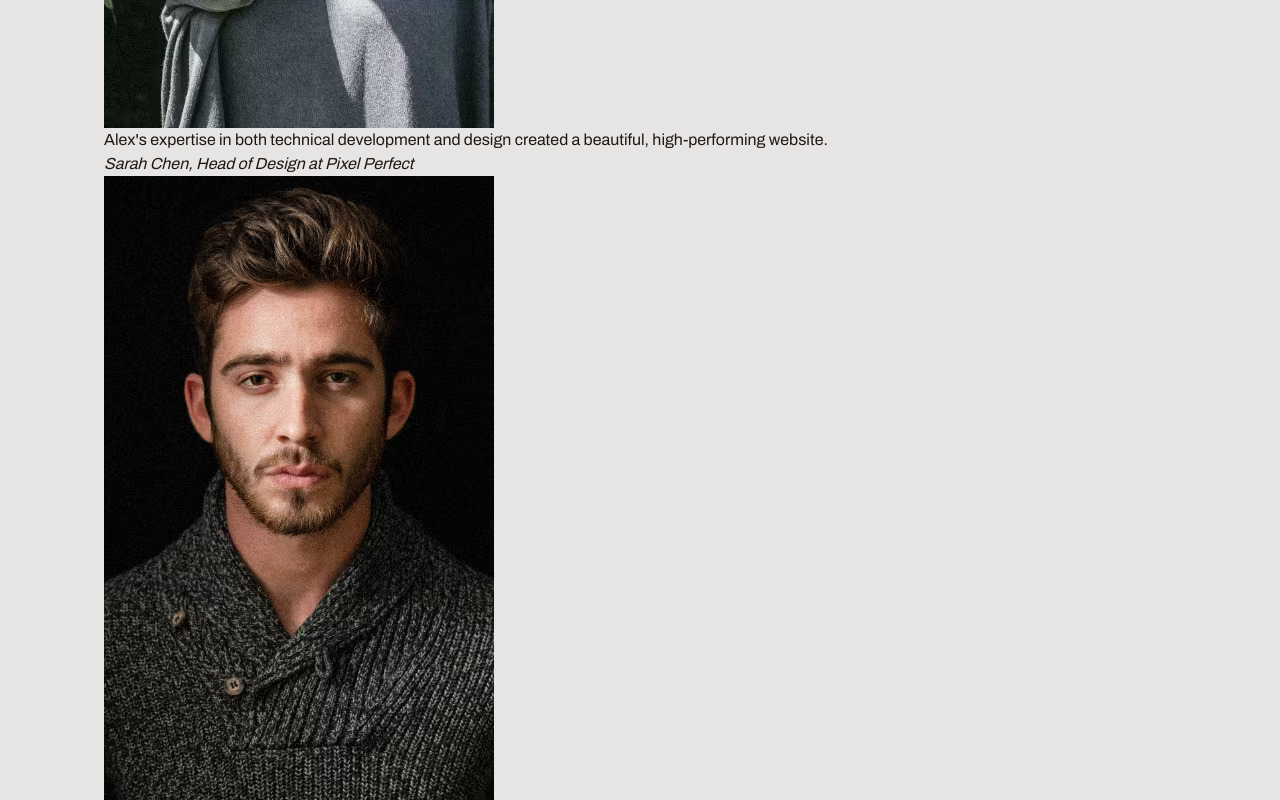
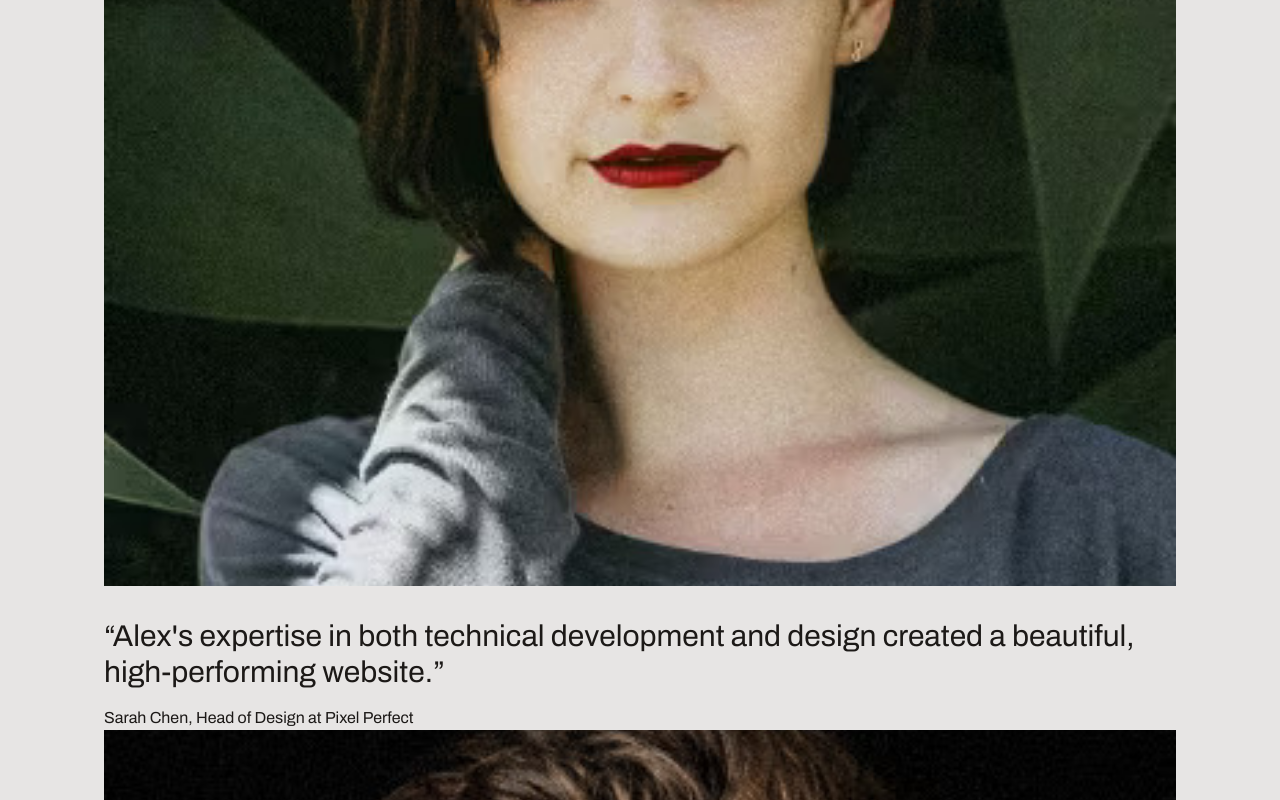
Before and after one commit to Jisap/minimal-single-page-portfolio, a Next.js app: page / in a window 1280 px wide. Shown: the part 3760-4560 px from the top of the page. Built offline with nearby package versions, Linux system fonts and the light colour scheme.

Commit message:
Testimonials

```diff
--- a/src/sections/Testimonials.tsx
+++ b/src/sections/Testimonials.tsx
@@ -40,21 +40,33 @@ const Testimonials: FC = () => {
     <section className="section">
       <h2 className="text-4xl flex flex-col overflow-hidden">
         <span className="whitespace-nowrap">Some nice words from my past clients</span>
-        <span className="whitespace-nowrap">Some nice words from my past clients</span>
+        <span className="whitespace-nowrap self-end text-red-orange-500">Some nice words from my past clients</span>
       </h2>
       <div className="container">
-        <div>
+        <div className="mt-20">
           {testimonials.map(({name, company, role, quote, image, imagePositionY}) => (
             <div key={name}>
-              <div>
+              <div className="aspect-square">
                 <Image
                   src={image}
                   alt={name}
+                  className="size-full object-cover"
+                  style={{
+                    objectPosition: `50% ${imagePositionY * 100}%`, // la posición vertical de la imagen será un porcentaje definido en el [] y la horizontal será el 50%
+                  }}
                 />
               </div>
               <blockquote>
-                <div>{quote}</div>
-                <cite>{name}, {role} at {company}</cite>
+                <div className="text-3xl mt-8">
+                  <span>&ldquo;</span>
+                  <span className="">
+                    {quote}
+                  </span>
+                  <span>&rdquo;</span>
+                </div>
+                <cite className="mt-4 not-italic block">
+                  {name}, {role} at {company}
+                </cite>
               </blockquote>
             </div>
           ))}
```
